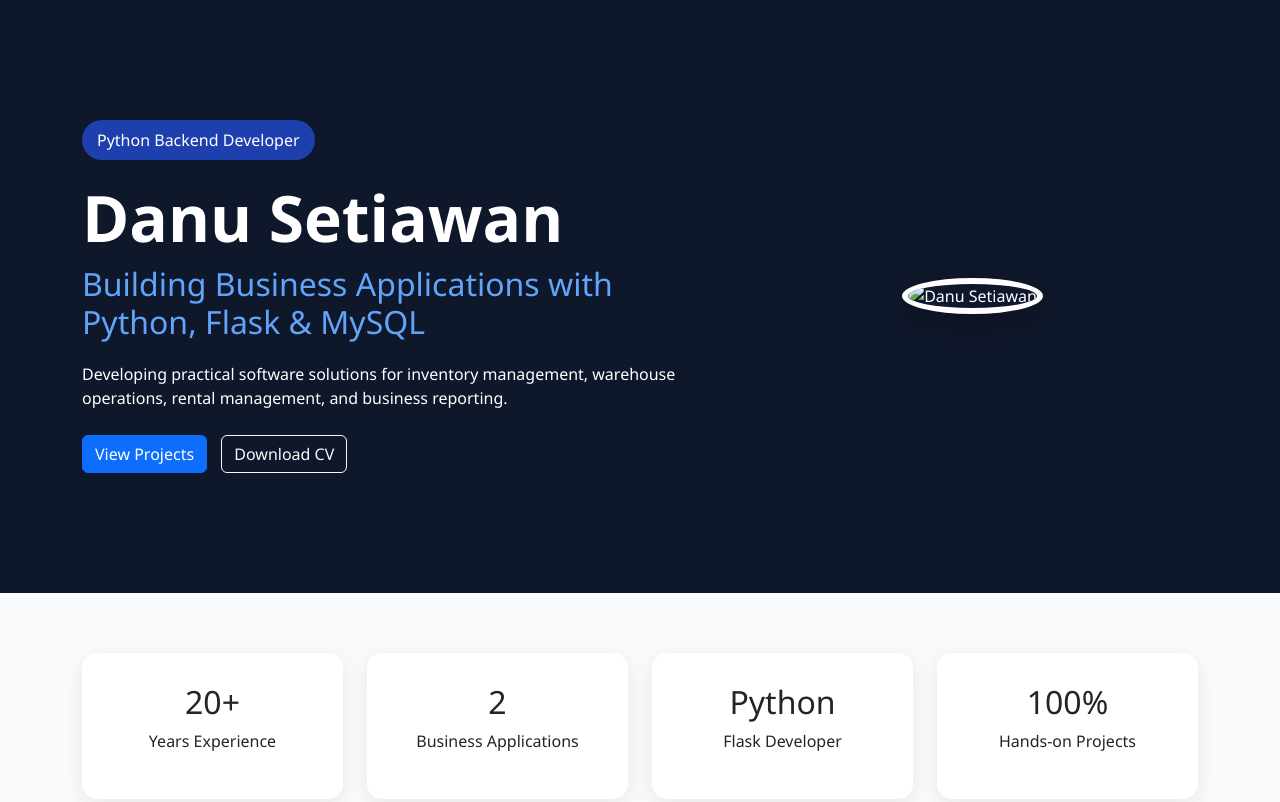
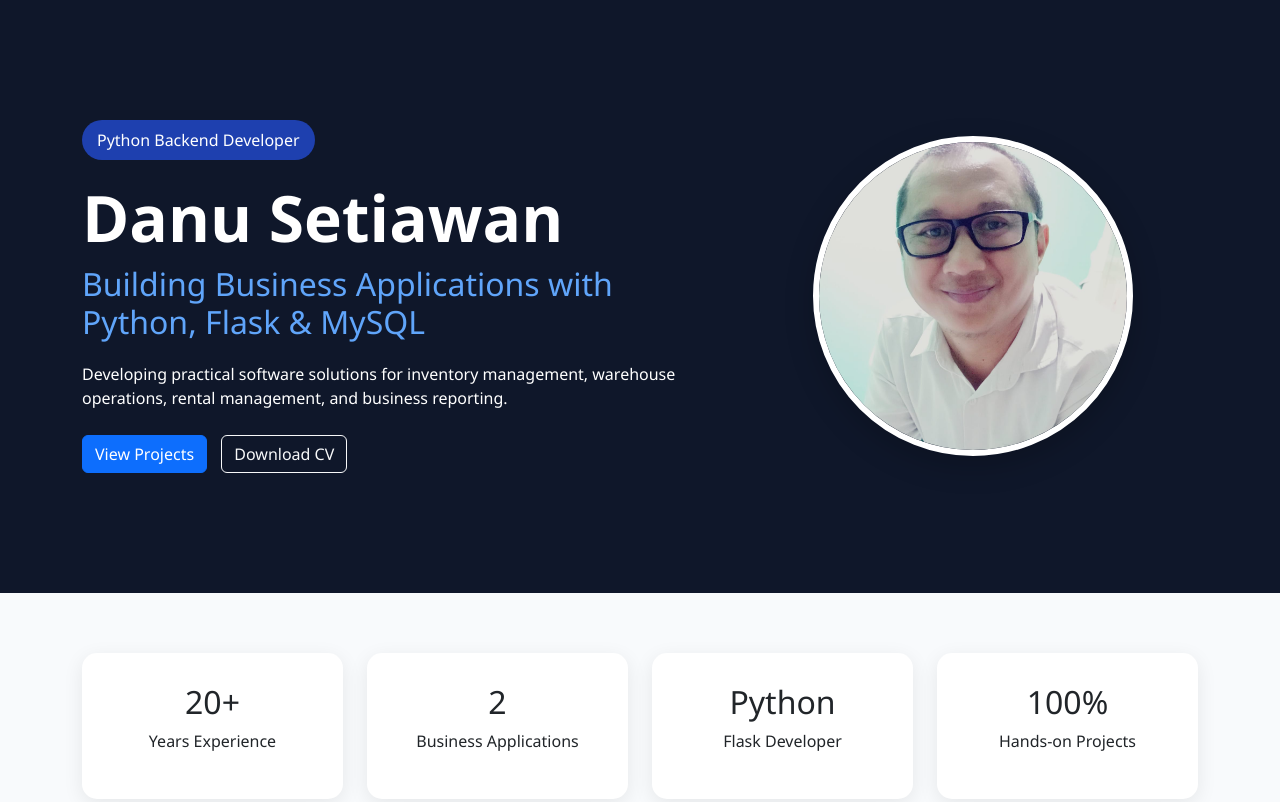
Before and after one commit to danusetiawan14/portfolio-website, a plain HTML site: page index.html in a window 1280 px wide. Shown: the top 802 px of the page. Drawn offline with nearby package versions, Linux system fonts and the light colour scheme.

Commit message:
Update index.html

```diff
--- a/index.html
+++ b/index.html
@@ -64,7 +64,7 @@ Download CV
 
 <div class="col-lg-5 text-center">
 
-<img src="img/profile.jpg"
+<img src="img/profile.jpeg"
      class="hero-photo"
      alt="Danu Setiawan">
 
```
